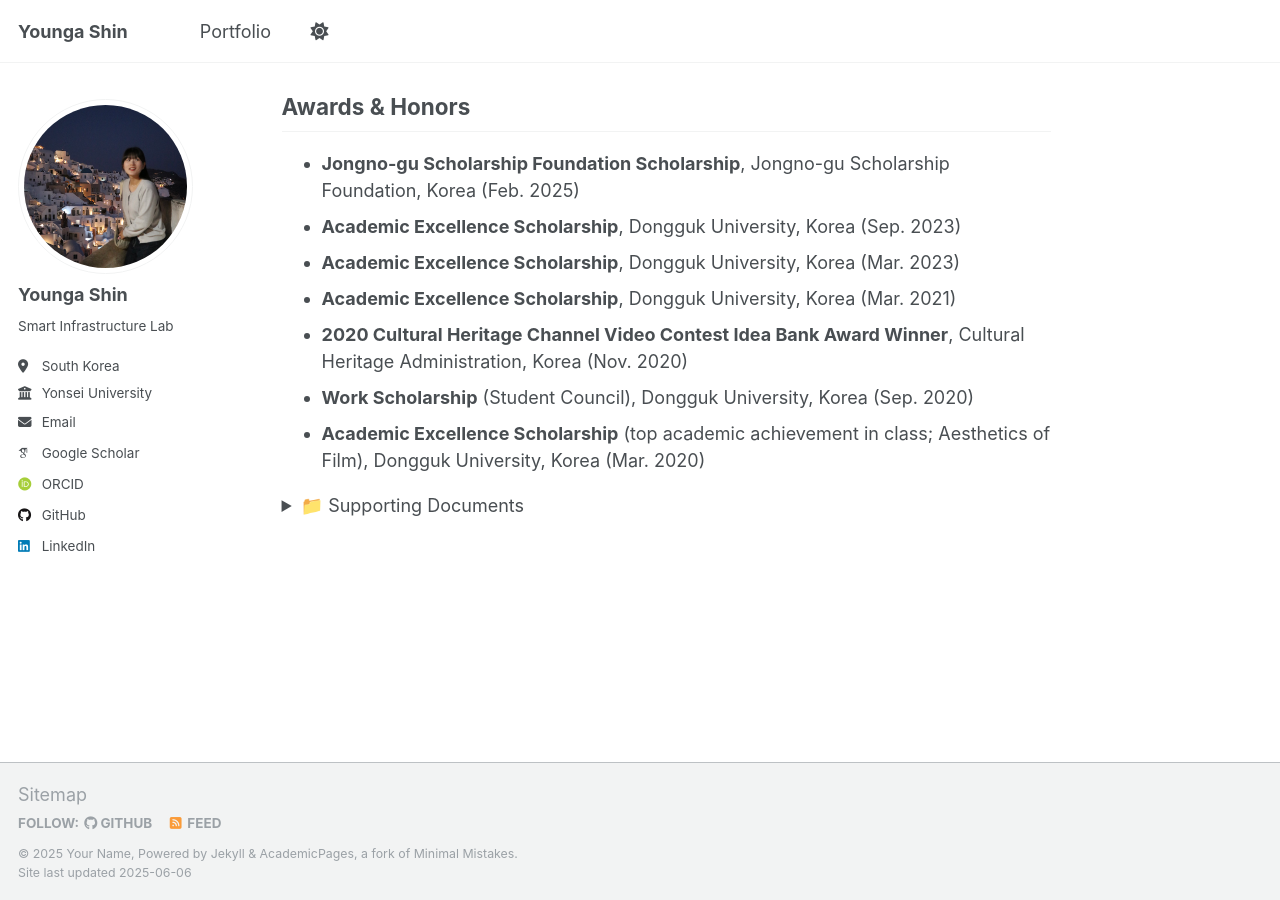
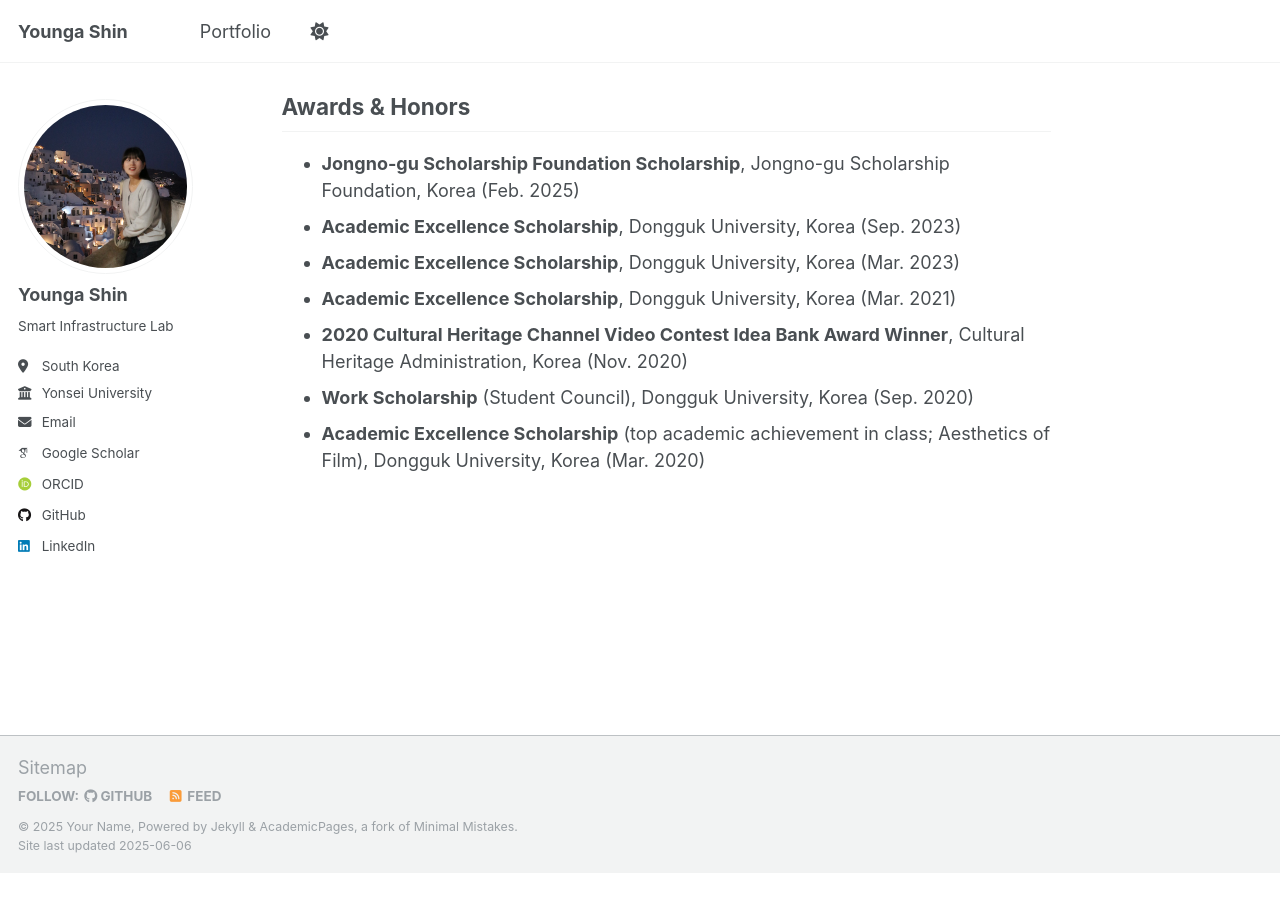
Before and after one commit to shinyounga/shinyounga.github.io, a Jekyll site: the page built from _pages/about.md, in a window 1280 px wide and 900 px high, scrolled down 3032 px. Built offline with Jekyll 4.4.1, drawn with Linux system fonts in a browser that asks for light colours; some web fonts are replaced; after the commit the page ends 3905 px from its top, so only the background shows below that; some of the changed lines change nothing that is shown.

Commit message:
Update about.md

```diff
--- a/_pages/about.md
+++ b/_pages/about.md
@@ -105,27 +105,3 @@ I am a Master student in the Smart Infrastructure Laboratory at Yonsei Universit
 - **2020 Cultural Heritage Channel Video Contest Idea Bank Award Winner**, Cultural Heritage Administration, Korea (Nov. 2020)
 - **Work Scholarship** (Student Council), Dongguk University, Korea (Sep. 2020)
 - **Academic Excellence Scholarship** (top academic achievement in class; Aesthetics of Film), Dongguk University, Korea (Mar. 2020)
-
-<details markdown="1">
-<summary>📁 Supporting Documents</summary>
-
-### Academic Records
-
-- [Bachelor’s Certificate of Graduation](https://raw.githubusercontent.com/shinyounga/shinyounga.github.io/f30e17ad5ed9f01e9947cbf8ba9ec25bf59a0960/files/bachelors_certificate_graduation.pdf)
-- [Undergraduate Academic Transcript](https://raw.githubusercontent.com/shinyounga/shinyounga.github.io/BRANCH_NAME/files/undergraduate_academic_transcript.pdf)
-- [Certificate of Undergraduate Achievement](https://raw.githubusercontent.com/shinyounga/shinyounga.github.io/BRANCH_NAME/files/undergraduate_achievement_certificate.pdf)
-- [Certificate of Undergraduate Scholarship Award](https://raw.githubusercontent.com/shinyounga/shinyounga.github.io/BRANCH_NAME/files/undergraduate_scholarship_certificate.pdf)
-
-### Certifications & Qualifications
-
-- [Engineer Surveying Geo-Spatial Information](https://raw.githubusercontent.com/shinyounga/shinyounga.github.io/BRANCH_NAME/files/engineer_surveying_geospatial_info.pdf)
-- [Engineer Cadastral Surveying](https://raw.githubusercontent.com/shinyounga/shinyounga.github.io/BRANCH_NAME/files/engineer_cadastral_surveying.pdf)
-- [Engineer Information Processing](https://raw.githubusercontent.com/shinyounga/shinyounga.github.io/BRANCH_NAME/files/engineer_information_processing.pdf)
-- [Computer Specialist in Spreadsheet & Database Level-1](https://raw.githubusercontent.com/shinyounga/shinyounga.github.io/BRANCH_NAME/files/computer_specialist_spreadsheet_database.pdf)
-- [Korean History Proficiency Test – Level 1](https://raw.githubusercontent.com/shinyounga/shinyounga.github.io/BRANCH_NAME/files/korean_history_level1.pdf)
-
-### Language
-
-- [TOEIC Official Score Certificate](https://raw.githubusercontent.com/shinyounga/shinyounga.github.io/BRANCH_NAME/files/toeic_score_certificate.pdf)
-- [TOEIC Speaking Official Score Certificate](https://raw.githubusercontent.com/shinyounga/shinyounga.github.io/BRANCH_NAME/files/toeic_speaking_score_certificate.pdf)
-</details>
```
